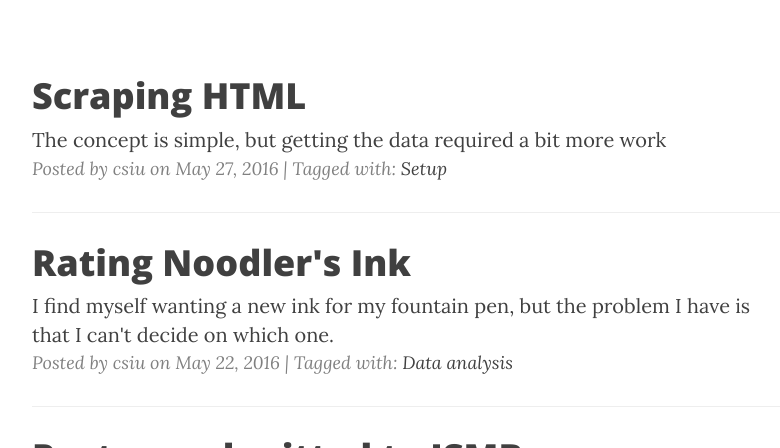
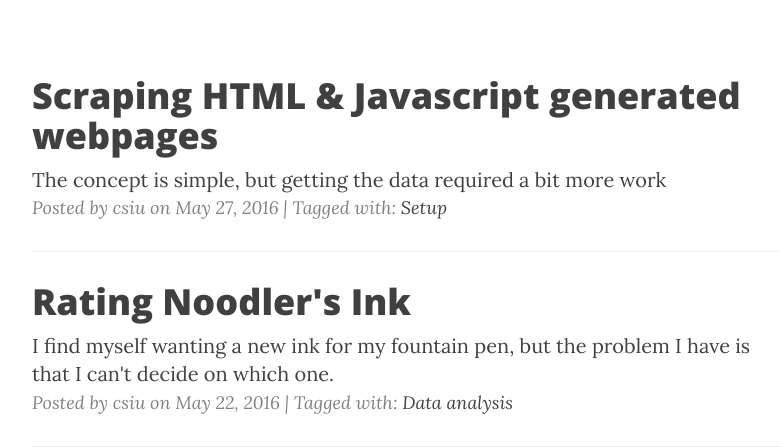
Before and after one commit to csiu/blog, a Jekyll site: the page built from index.html, in a window 1280 px wide and 900 px high, cut to the strip 452-900 px from the top of the window. Shown: the whole strip, without its empty margins (233-1013 px from the left). Built offline with Jekyll 4.4.1, drawn with Linux system fonts in a browser that asks for light colours; nearby versions of some CDN libraries; the list of posts is cut into pages by our own code.

Commit message:
more descriptive title

```diff
--- a/_posts/2016-05-27-scrape-html.md
+++ b/_posts/2016-05-27-scrape-html.md
@@ -2,7 +2,7 @@
 layout: post
 author: "csiu"
 date: 2016-05-27
-title: "Scraping HTML"
+title: "Scraping HTML & Javascript generated webpages"
 categories: update
 tags: setup
 excerpt: "The concept is simple, but getting the data required a bit more work"
```
